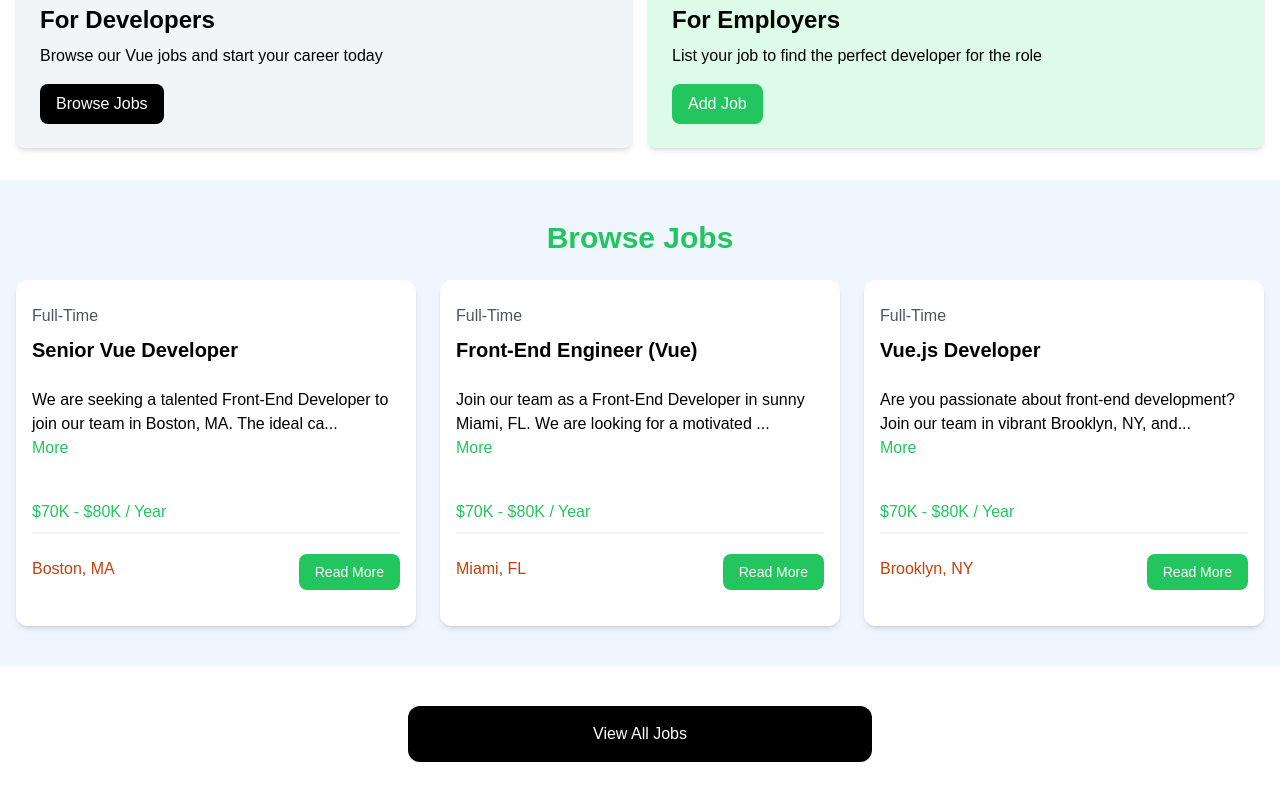
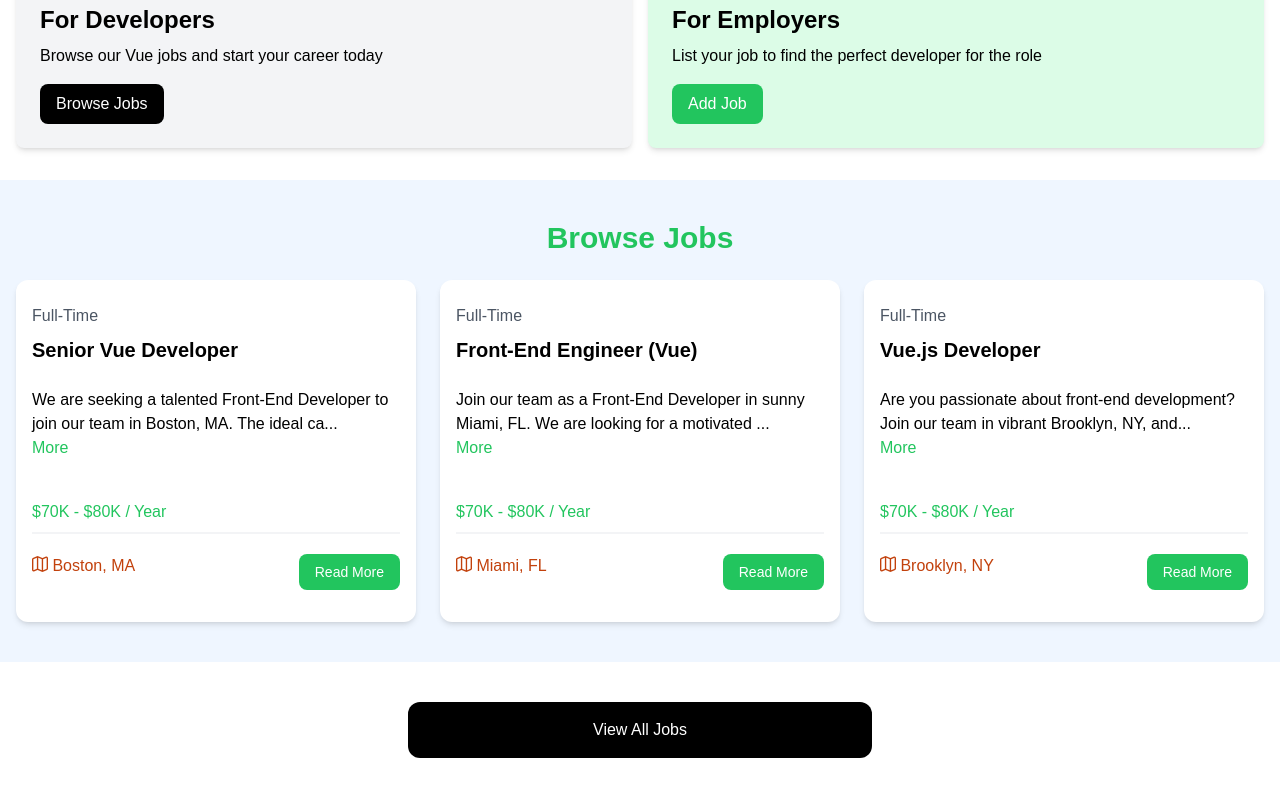
Before and after one commit to bizhan01/vue-jobs-app, a Vue app: page / in a window 1280 px wide. Shown: the part 429-1229 px from the top of the page. Built offline with nearby package versions, Linux system fonts and the light colour scheme.

Commit message:
Prime Icons

```diff
--- a/src/components/jobListing.vue
+++ b/src/components/jobListing.vue
@@ -43,7 +43,7 @@
 
                 <div class="flex flex-col lg:flex-row justify-between mb-4">
                 <div class="text-orange-700 mb-3">
-                    <i class="fa-solid fa-location-dot text-lg"></i>
+                    <i class="pi pi-map text-orange-700"></i>
                     {{ job.location }}
                 </div>
                 <a
```
Also changed, not shown: src/main.js (+5 -4 lines).
